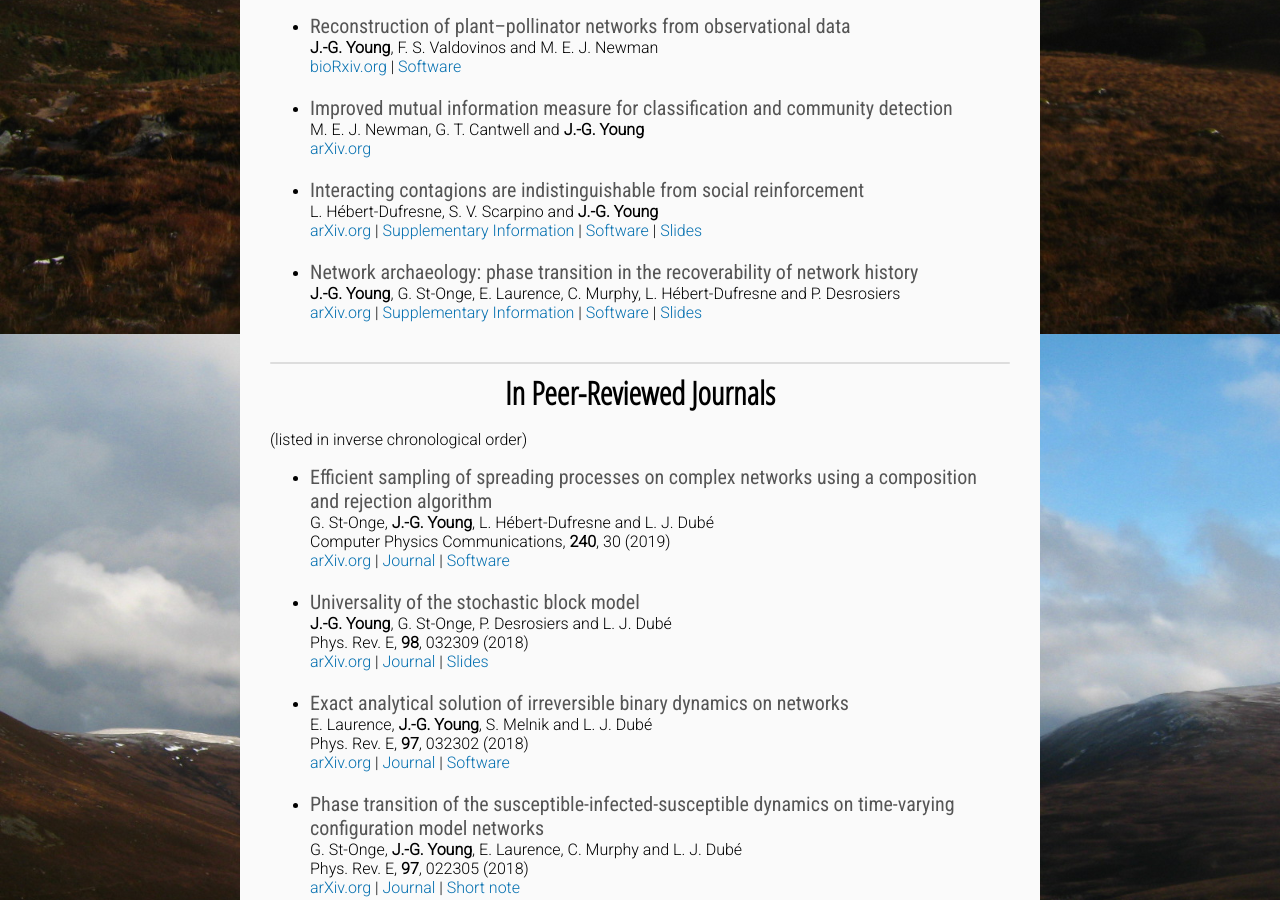
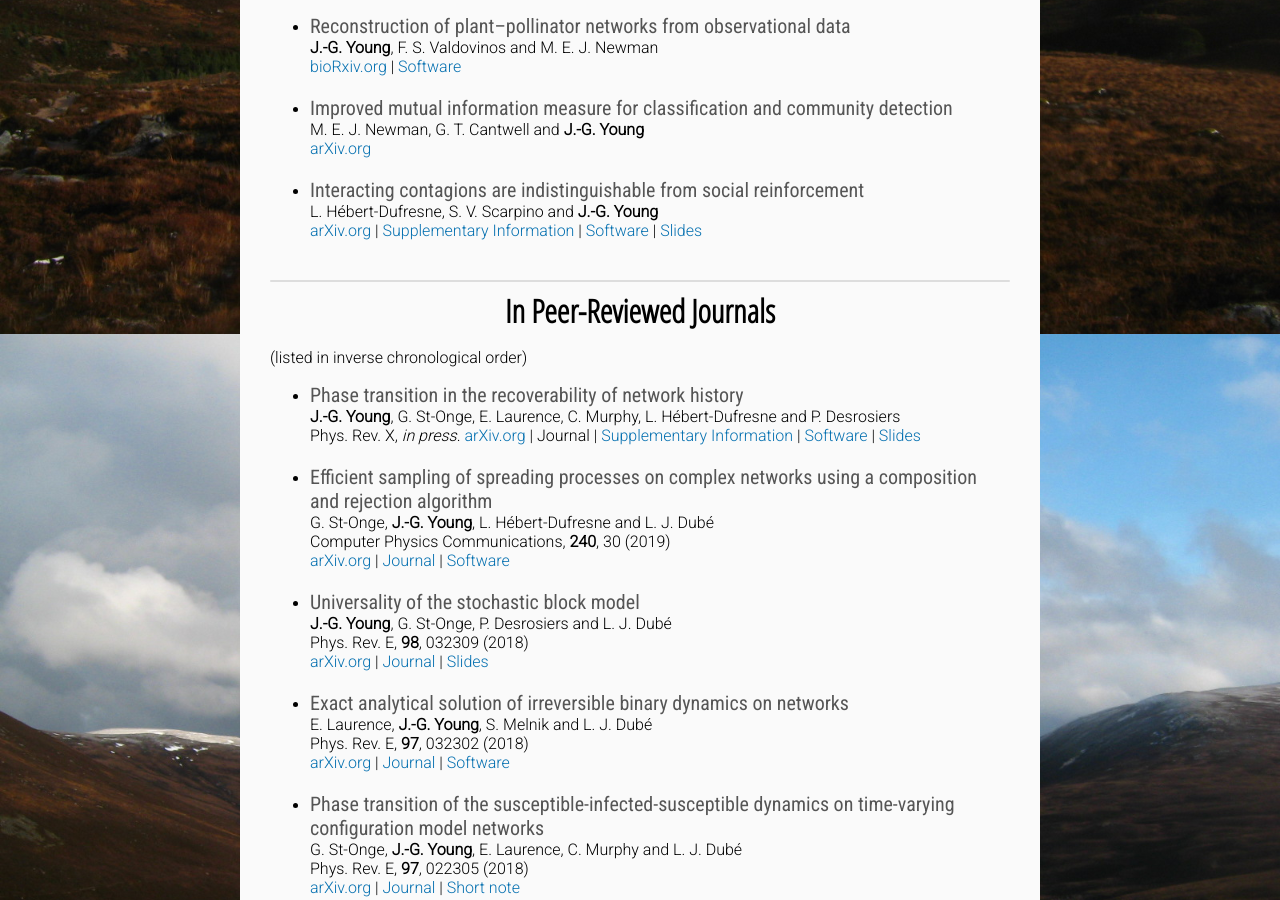
Before and after one commit to jg-you/jg-you.github.io, a Jekyll site: the page built from publications.md, in a window 1280 px wide and 900 px high, scrolled down 626 px. Built offline with Jekyll 4.4.1, drawn with Linux system fonts in a browser that asks for light colours; some web fonts are replaced; comment, search, counter and statistics services are not loaded.

Commit message:
Network archaeology in press at PRX 🎉🎉

```diff
--- a/publications.md
+++ b/publications.md
@@ -22,16 +22,18 @@ M. E. J. Newman, G. T. Cantwell and **J.-G. Young** <br/>
 L. Hébert-Dufresne, S. V. Scarpino and **J.-G. Young** <br/>
 [arXiv.org](https://arxiv.org/abs/1906.01147) | [Supplementary Information](https://arxiv.org/src/1906.01147v1/anc/LHD18_ComplexCoinfection_SM.pdf) | [Software](https://github.com/jg-you/complex-coinfection-inference/) | [Slides](https://speakerdeck.com/jgyou/bayesian-inference-of-effective-contagion-models-from-population-level-data)
 
-* <span class="pub-title">Network archaeology: phase transition in the recoverability of network history</span><br/>
-**J.-G. Young**, G. St-Onge, E. Laurence, C. Murphy, L. Hébert-Dufresne and P. Desrosiers<br/>
-[arXiv.org](https://arxiv.org/abs/1803.09191) | [Supplementary Information](files/SI_archaeology_v2.pdf) | [Software](https://github.com/jg-you/network-archaeology) | [Slides](https://speakerdeck.com/jgyou/network-archaeology-phase-transition-in-the-recoverability-of-network-history)
-
 <div class="end-of-post"></div>
 
 <span id="nav-journals"></span>
 ## In Peer-Reviewed Journals
 
 <p>(listed in inverse chronological order)</p>
+
+
+* <span class="pub-title">Phase transition in the recoverability of network history</span><br/>
+**J.-G. Young**, G. St-Onge, E. Laurence, C. Murphy, L. Hébert-Dufresne and P. Desrosiers<br/>
+Phys. Rev. X, *in press*.
+[arXiv.org](https://arxiv.org/abs/1803.09191) | Journal | [Supplementary Information](files/SI_archaeology_v2.pdf) | [Software](https://github.com/jg-you/network-archaeology) | [Slides](https://speakerdeck.com/jgyou/network-archaeology-phase-transition-in-the-recoverability-of-network-history)
 
 * <span class="pub-title">Efficient sampling of spreading processes on complex networks using a composition and rejection algorithm</span><br/>
 G. St-Onge, **J.-G. Young**, L. Hébert-Dufresne and L. J. Dubé<br/>
```
